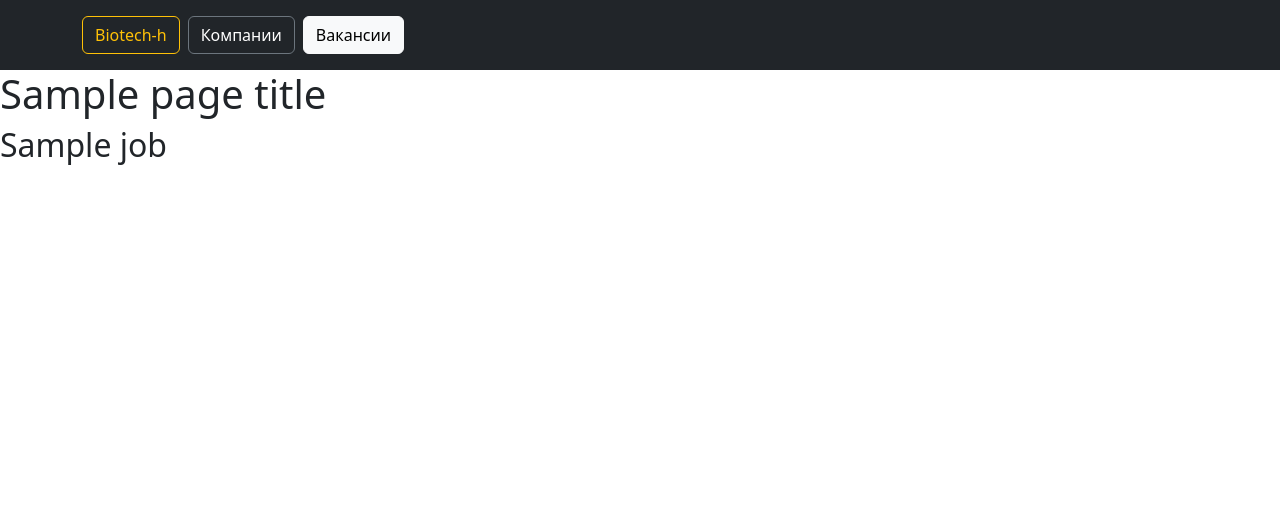
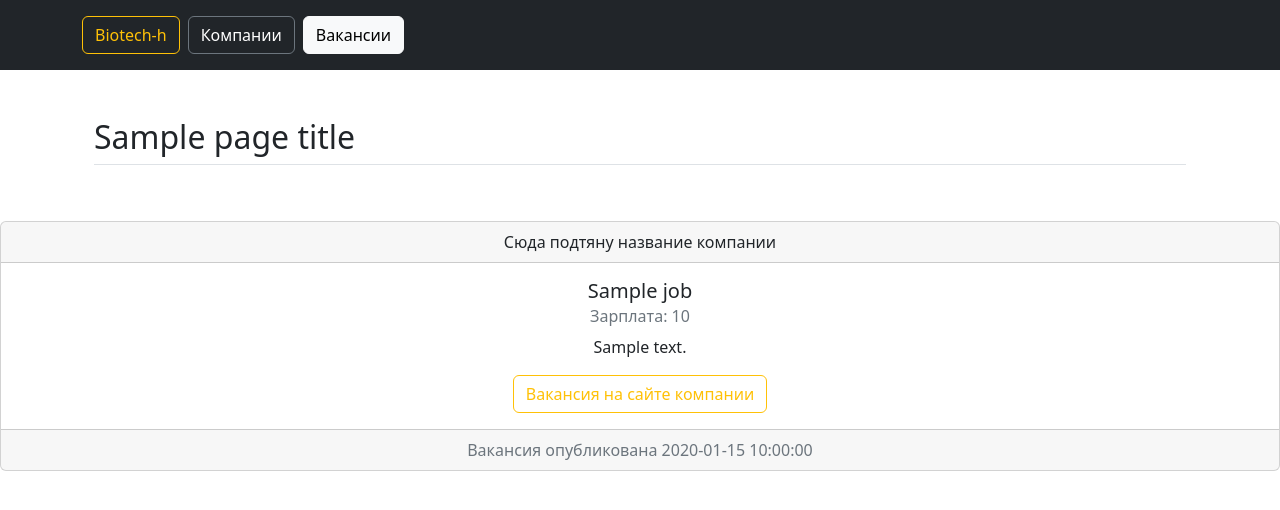
Before and after one commit to Biotech-h/frontend, a Flask app: template frontend/templates/jobs.html in a window 1280 px wide. Shown: the top 510 px of the page. Run offline with Flask 2, Linux system fonts and the light colour scheme; the template is opened without the code that fills it: most values are stand-ins (such as "Sample title", 1, 10 or a date in 2020).

Commit message:
feature: new job.html template

```diff
--- a/frontend/templates/jobs.html
+++ b/frontend/templates/jobs.html
@@ -10,12 +10,36 @@
 
 {% block content %}
 
-    <body>
-        <h1>{{ page_title }}</h1>
-        {% for job in jobs %}
-        <h2>{{ job.name }}</h2>
-        {% endfor %}
-    </body>
+<div class="container px-4 py-5">
+    <h2 class="pb-2 border-bottom">{{ page_title }}</h2>
+</div>
+
+{% for job in jobs %}
+<div class="card text-center">
+  <div class="card-header">
+    Cюда подтяну название компании
+  </div>
+  <div class="card-body">
+    <h5 class="card-title">{{ job.name }}</h5>
+    <h6 class="card-subtitle mb-2 text-muted">
+      {% if job.salary == None %}
+        Зарплата не указана
+      {% else %}
+       Зарплата: {{job.salary}}
+      {% endif %}
+    </h6>
+    <p class="card-text">{{ job.description }}</p>
+    <a href="{{ job.url }}" class="btn btn-outline-warning">Вакансия на сайте компании</a>
+  </div>
+  <div class="card-footer text-muted">
+    Вакансия опубликована {{ job.date_published }}
+  </div>
+</div>
+
+<h2 class="pb-3"></h2>
+
+{% endfor %}
+
 
 
 {% endblock %}
```
